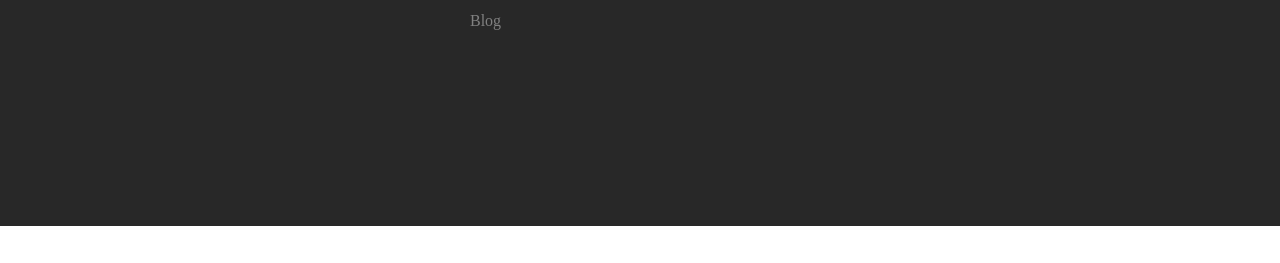
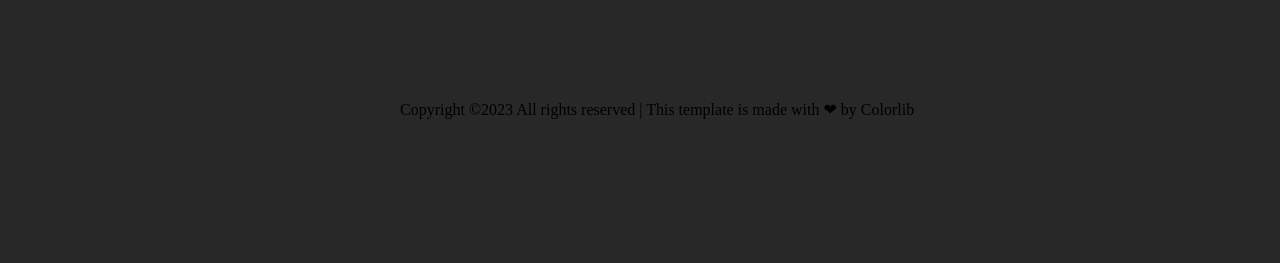
Before and after one commit to Bharathpixelvide/Bharath, a plain HTML site: page index.html in a window 1280 px wide. Shown: the part 7026-7289 px from the top of the page. Before the commit the page ends 7252 px from the top, so only its background shows below. Drawn offline with Linux system fonts and the light colour scheme.

Commit message:
Update index.html

```diff
--- a/index.html
+++ b/index.html
@@ -229,10 +229,16 @@
                     </ul>
                 </div>
             </div>
+            <br>
+            <br>
+            <br>
+            <br>
+            <br>
+            <div class="final">
+            <p>Copyright ©2023 All rights reserved | This template is made with ❤ by Colorlib</p>
+            </div>
         </div>
     </div>
-        <!-- <div class="final">
-            <p>Copyright ©2023 All rights reserved | This template is made with  by Colorlib</p>
-            </div> -->
+
       </body>
 </html>
```
